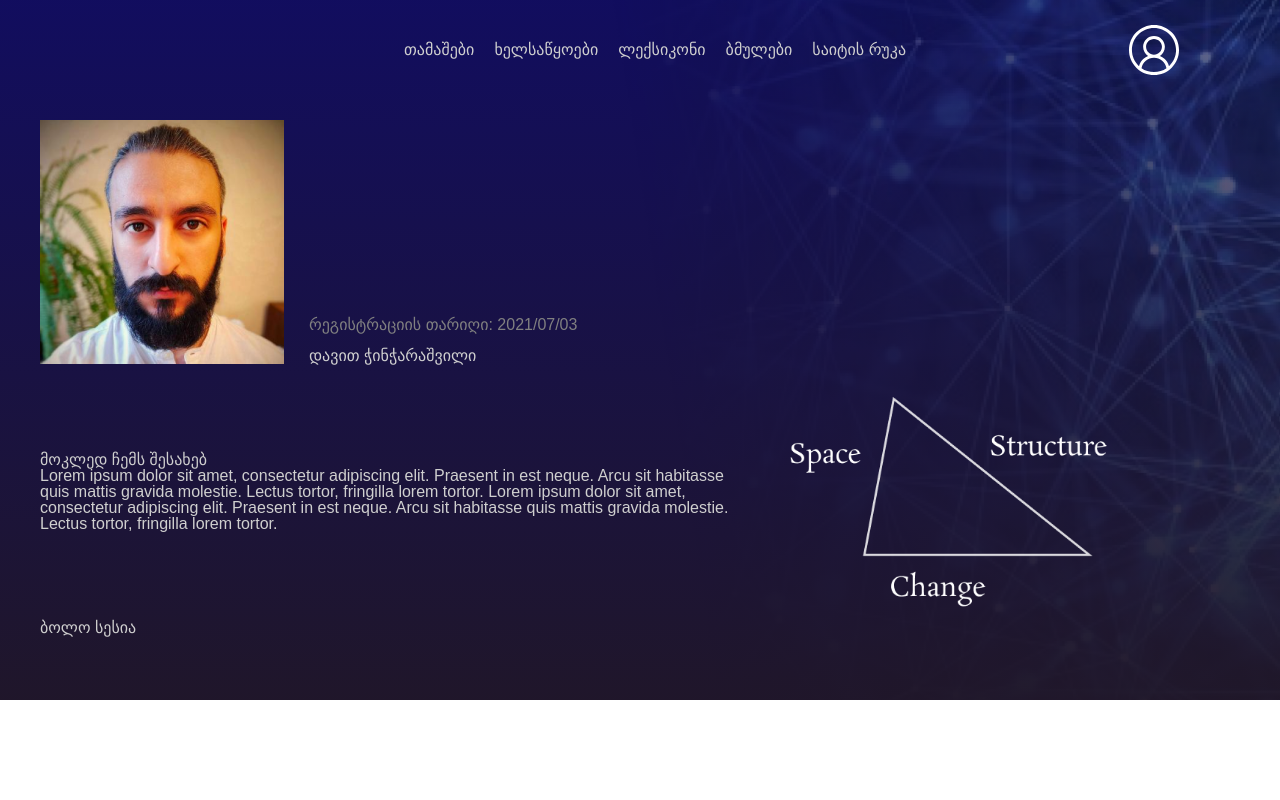
After one commit to davidunilab/davidunilab.wwm, a PHP site: page /profile.html in a window 1280 px wide. The commit adds this page. Run offline with PHP 8.4, Linux system fonts and the light colour scheme; some web fonts are replaced.

Commit message:
working on profile page

```diff
--- a/change.html
+++ b/change.html
@@ -40,8 +40,9 @@
               <a>საიტის რუკა</a>
             </li>
           </ul>
-          <img class='profile'
-            src='images/profile.svg'>
+          <a href="profile.html">
+              <img class='profile'src='images/profile.svg'>
+          </a>
         </nav>
 
       </div>
--- a/css/style.css
+++ b/css/style.css
@@ -237,4 +237,62 @@ header .site_name {
   background-image: linear-gradient(to bottom, rgba(37, 23, 34, 0.3) 0%, #211725 150%), url(../images/change_background.png);
   background-color: black;
 }
+
+#profile .background {
+  z-index: -1;
+  position: absolute;
+  background-image: -webkit-gradient(linear, left top, left bottom, from(rgba(37, 23, 34, 0.3)), color-stop(110%, #211725)), url(../images/DigitalEffect.png);
+  background-image: linear-gradient(to bottom, rgba(37, 23, 34, 0.3), #211725 110%), url(../images/DigitalEffect.png);
+  background-color: #090979;
+}
+
+#profile section {
+  width: 1200px;
+  margin: 0 auto;
+}
+
+#profile p, #profile h1 {
+  color: #cfcfcf;
+}
+
+#profile .profile_info {
+  padding-top: 120px;
+  display: -webkit-box;
+  display: -ms-flexbox;
+  display: flex;
+  -webkit-box-align: end;
+      -ms-flex-align: end;
+          align-items: flex-end;
+  color: #cfcfcf;
+}
+
+#profile .profile_info img {
+  margin-right: 25px;
+}
+
+#profile .profile_info .registred {
+  color: gray;
+  margin-bottom: 15px;
+}
+
+#profile .bio {
+  display: -webkit-box;
+  display: -ms-flexbox;
+  display: flex;
+  -webkit-box-pack: justify;
+      -ms-flex-pack: justify;
+          justify-content: space-between;
+  -webkit-box-align: center;
+      -ms-flex-align: center;
+          align-items: center;
+}
+
+#profile .bio img {
+  width: 90%;
+}
+
+#profile .bio .bio-text {
+  width: 70%;
+  margin-right: 50px;
+}
 /*# sourceMappingURL=style.css.map */
--- a/index.html
+++ b/index.html
@@ -40,8 +40,9 @@
             <a>საიტის რუკა</a>
           </li>
         </ul>
-        <img class='profile'
-          src='images/profile.svg'>
+        <a href="profile.html">
+            <img class='profile'src='images/profile.svg'>
+        </a>
       </nav>
       <div class='site_name'>მათემატიკის საოცარი
         სამყარო</div>
--- /dev/null
+++ b/profile.html
@@ -0,0 +1,81 @@
+<html lang="en">
+
+<head>
+  <meta charset="UTF-8">
+  <meta http-equiv="X-UA-Compatible"
+    content="IE=edge">
+  <meta name="viewport"
+    content="width=device-width, initial-scale=1.0">
+  <title>Wonder Wonder Of Mathematics</title>
+  <link rel="stylesheet" href="css/style.css">
+  <link rel="stylesheet"
+    href="//cdn.web-fonts.ge/fonts/bpg-glaho-bold/css/bpg-glaho-bold.min.css">
+</head>
+<body>
+  <div id="profile">
+
+        <header>
+            <div class='container'>
+                <div class='background'></div>
+                <nav>
+                <div class='logo'>
+                    <svg height='100' width='100'>
+                    <text>WWM</text>
+                    </svg>
+                </div>
+                <ul>
+                    <li>
+                    <a>თამაშები</a>
+                    </li>
+                    <li>
+                    <a>ხელსაწყოები</a>
+                    </li>
+                    <li>
+                    <a>ლექსიკონი</a>
+                    </li>
+                    <li>
+                    <a>ბმულები</a>
+                    </li>
+                    <li>
+                    <a>საიტის რუკა</a>
+                    </li>
+                </ul>
+                <a href="profile.html">
+                    <img class='profile'src='images/profile.svg'>
+                </a>
+                </nav>
+            </div>
+        </header>
+        <section>
+            <div class="container">
+                <div class="profile_info">
+                    <img src="images/Profile_Picture.png" alt="Profile Picture">
+                    <div>
+                        <p class="registred">რეგისტრაციის თარიღი: 2021/07/03</p>
+                        <p class="fullname">დავით ჭინჭარაშვილი</p>
+                    </div>
+                </div>
+            </div>
+
+        </section>
+
+        <section>
+            <div class="bio">
+                <div class="bio-text">
+                    <h1>მოკლედ ჩემს შესახებ</h1>
+                    <p>
+                            Lorem ipsum dolor sit amet, consectetur adipiscing elit. Praesent in est neque. Arcu sit habitasse quis mattis gravida molestie. Lectus tortor, fringilla lorem tortor. Lorem ipsum dolor sit amet, consectetur adipiscing elit. Praesent in est neque. Arcu sit habitasse quis mattis gravida molestie. Lectus tortor, fringilla lorem tortor.
+                    </p>
+                </div>
+                <div class="triangle">
+                    <img src="images/Triangle.png" alt="State Triangle">
+                </div>
+            </div>
+        </section>
+
+        <section>
+            <h1>ბოლო სესია</h1>
+        </section>
+</div>
+</body>
+</html>
--- /dev/null
+++ b/scss/_profile.scss
@@ -0,0 +1,51 @@
+#profile{
+    .background {
+      z-index: -1;
+      position: absolute;
+      background-image: linear-gradient(
+          to bottom,
+          $gradientStart,
+          $gradientEnd 110%
+        ),
+        url(../images/DigitalEffect.png);
+        background-color: #090979;
+    }
+
+    section{
+        width:1200px;
+        margin: 0 auto;
+    }
+
+    p, h1{
+        color:$white;
+    }
+
+    .profile_info{
+        padding-top: 120px;
+        display: flex;
+        align-items: flex-end;
+        color:$white;
+        img{
+            margin-right: 25px;
+        }
+        .registred{
+            color:gray;
+            margin-bottom: 15px;
+        }
+    }
+    .bio{
+        display: flex;
+        justify-content: space-between;
+        align-items: center;
+        img{
+            width:90%;
+        }
+        .bio-text{
+            width:70%;
+            margin-right: 50px;
+        }
+    }
+
+
+
+  }
--- a/scss/style.scss
+++ b/scss/style.scss
@@ -10,3 +10,4 @@
 @import "./structure";
 @import "./space";
 @import "./change";
+@import "./profile";
--- a/space.html
+++ b/space.html
@@ -40,8 +40,9 @@
               <a>საიტის რუკა</a>
             </li>
           </ul>
-          <img class='profile'
-            src='images/profile.svg'>
+          <a href="profile.html">
+              <img class='profile'src='images/profile.svg'>
+          </a>
         </nav>
 
       </div>
--- a/structure.html
+++ b/structure.html
@@ -40,8 +40,9 @@
               <a>საიტის რუკა</a>
             </li>
           </ul>
-          <img class='profile'
-            src='images/profile.svg'>
+          <a href="profile.html">
+              <img class='profile'src='images/profile.svg'>
+          </a>
         </nav>
 
       </div>
```
Also changed, not shown: images/DigitalEffect.png (added), images/Profile_Picture.png (added), images/Triangle.png (added), 1 other file.
